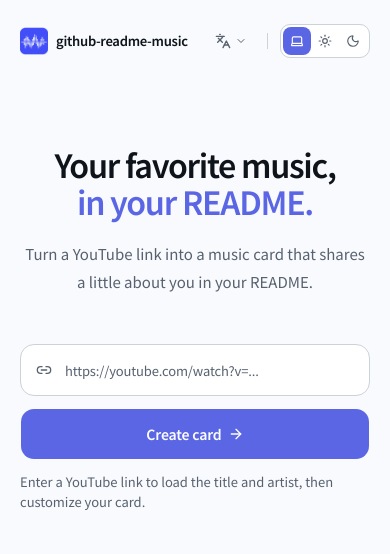
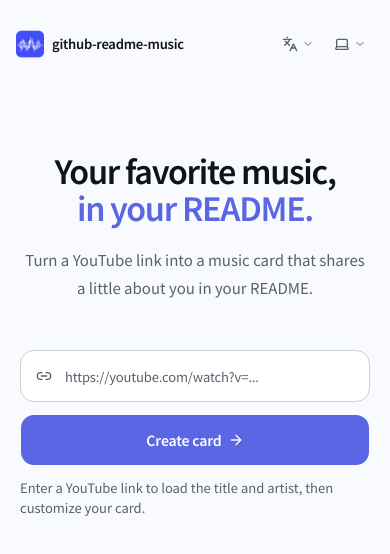
Before and after one commit to 0Jaemin0/github-readme-music, a Next.js app: page /en in a window 390 px wide. Shown: the top 554 px of the page. Built offline with nearby package versions, Linux system fonts and the light colour scheme.

Commit message:
feat: 모바일 카드 제작 화면 반응형 개선

```diff
--- a/src/app/[locale]/(routes)/_ui/HomePage.tsx
+++ b/src/app/[locale]/(routes)/_ui/HomePage.tsx
@@ -10,13 +10,13 @@
 
 export const HomePage = () => {
   const t = useTranslations('Home');
-  const { isLanding, isBusy, resetEditor } = useCardGeneratorContext();
+  const { isBusy, resetEditor } = useCardGeneratorContext();
   const [isLanguageChanging, setIsLanguageChanging] = useState(false);
 
   return (
-    <div className={isLanding ? 'flex h-dvh flex-col overflow-hidden' : 'flex min-h-dvh flex-col'}>
+    <div className="flex min-h-dvh flex-col">
       <header className="shrink-0">
-        <div className="mx-auto flex max-w-5xl items-center justify-between px-5 py-6">
+        <div className="mx-auto flex max-w-5xl items-center justify-between px-4 py-6 sm:px-5">
           <button
             type="button"
             className="flex cursor-pointer items-center gap-2"
@@ -26,17 +26,17 @@
             <Image src={brandMark} alt="" priority className="size-7" />
             <span className="font-mono text-[13px] font-semibold tracking-[-0.02em]">github-readme-music</span>
           </button>
-          <nav className="flex items-center" aria-label={t('navigationLabel')}>
+          <nav className="flex items-center gap-1 sm:gap-0" aria-label={t('navigationLabel')}>
             <LocaleSwitcher disabled={isBusy} onPendingChange={setIsLanguageChanging} />
-            <span aria-hidden="true" className="mx-3 h-4 w-px bg-border" />
+            <span aria-hidden="true" className="mx-3 hidden h-4 w-px bg-border sm:block" />
             <ThemeToggle />
           </nav>
         </div>
       </header>
 
       <main className="flex min-h-0 flex-1 flex-col">
-        <section className="mx-auto w-full max-w-3xl shrink-0 px-5 pb-4 pt-16 text-center sm:pt-24">
-          <h1 className="text-balance text-[2rem] font-semibold leading-[1.16] tracking-[-0.04em] sm:text-[3.25rem]">
+        <section className="mx-auto w-full max-w-3xl shrink-0 px-5 pb-4 pt-16 text-center sm:pt-18">
+          <h1 className="text-balance text-[clamp(1.75rem,8.8vw,2rem)] font-semibold leading-[1.16] tracking-[-0.04em] sm:text-[3.25rem]">
             {t('heading')}
             <br />
             <span className="text-primary">{t('headingAccent')}</span>
--- a/src/features/locale-switcher/ui/LocaleSwitcher.tsx
+++ b/src/features/locale-switcher/ui/LocaleSwitcher.tsx
@@ -36,7 +36,7 @@
         onFocus={prefetchOtherLocale}
         aria-label={t('label')}
         title={isDisabled ? t('busy') : t('label')}
-        className="inline-flex h-8 cursor-pointer items-center justify-center gap-1 rounded-md px-2 text-muted-foreground transition-colors hover:bg-accent hover:text-foreground focus-visible:outline-none focus-visible:ring-2 focus-visible:ring-ring disabled:cursor-wait disabled:opacity-50 data-popup-open:bg-accent data-popup-open:text-foreground"
+        className="inline-flex h-10 cursor-pointer items-center justify-center gap-1 rounded-md px-2 text-muted-foreground transition-colors hover:bg-accent hover:text-foreground focus-visible:outline-none focus-visible:ring-2 focus-visible:ring-ring disabled:cursor-wait disabled:opacity-50 data-popup-open:bg-accent data-popup-open:text-foreground sm:h-8"
       >
         <Languages className="size-4" aria-hidden="true" />
         <ChevronDown className="size-3" aria-hidden="true" />
--- a/src/features/recent-cards/ui/RecentCards.tsx
+++ b/src/features/recent-cards/ui/RecentCards.tsx
@@ -44,7 +44,9 @@
         {t('title')}
       </h2>
       <p className="mt-1 text-xs leading-5 text-muted-foreground">{t('description')}</p>
-      <div className={cn('mt-2 grid grid-cols-3 gap-2.5 sm:gap-3', fillRemainingSpace && 'min-h-0 flex-1')}>
+      <div
+        className={cn('mt-2 grid grid-cols-1 gap-2.5 sm:grid-cols-3 sm:gap-3', fillRemainingSpace && 'sm:h-[120px]')}
+      >
         {cardIds.map((cardId) => {
           const hasFailed = failedCardIds.has(cardId);
           const hasLoaded = loadedCardIds.has(cardId);
@@ -57,7 +59,7 @@
               className={cn(
                 'relative flex items-center justify-center overflow-hidden rounded-xl border border-border bg-card/40 p-2 transition-colors duration-200 focus-visible:border-primary focus-visible:ring-2 focus-visible:ring-primary/30 focus-visible:outline-none sm:p-2.5',
                 hasLoaded ? 'cursor-zoom-in hover:border-primary/60 hover:bg-muted/70' : 'cursor-wait',
-                fillRemainingSpace ? 'h-full' : 'h-[104px] sm:h-[112px]',
+                fillRemainingSpace ? 'h-[160px] sm:h-full' : 'h-[160px] sm:h-[112px]',
               )}
               onMouseEnter={() => {
                 if (hasLoaded) setHoveredCardId(cardId);
--- a/src/features/theme-toggle/ui/ThemeToggle.tsx
+++ b/src/features/theme-toggle/ui/ThemeToggle.tsx
@@ -1,7 +1,8 @@
 'use client';
 
 import { useSyncExternalStore } from 'react';
-import { Laptop, Moon, Sun } from 'lucide-react';
+import { Menu } from '@base-ui/react/menu';
+import { Check, ChevronDown, Laptop, Moon, Sun } from 'lucide-react';
 import { useTranslations } from 'next-intl';
 import { cn } from '@/shared/lib/utils';
 
@@ -49,7 +50,8 @@
 
 export const ThemeToggle = () => {
   const t = useTranslations('ThemeToggle');
-  const theme = useSyncExternalStore(subscribe, getTheme, () => 'system');
+  const theme = useSyncExternalStore<Theme>(subscribe, getTheme, () => 'system');
+  const CurrentIcon = options.find(({ value }) => value === theme)?.icon ?? Laptop;
 
   const selectTheme = (next: Theme) => {
     window.localStorage.setItem(STORAGE_KEY, next);
@@ -58,8 +60,50 @@
   };
 
   return (
+    <>
+      <Menu.Root modal={false}>
+        <Menu.Trigger
+          aria-label={`${t('label')}: ${t(theme)}`}
+          title={`${t('label')}: ${t(theme)}`}
+          className="inline-flex h-10 cursor-pointer items-center justify-center gap-1 rounded-md px-2 text-muted-foreground transition-colors hover:bg-accent hover:text-foreground focus-visible:outline-none focus-visible:ring-2 focus-visible:ring-ring data-popup-open:bg-accent data-popup-open:text-foreground sm:hidden"
+        >
+          <CurrentIcon className="size-4" aria-hidden="true" />
+          <ChevronDown className="size-3" aria-hidden="true" />
+        </Menu.Trigger>
+        <Menu.Portal>
+          <Menu.Positioner side="bottom" align="end" sideOffset={8} className="z-50">
+            <Menu.Popup className="min-w-32 rounded-xl border border-border bg-popover p-1.5 text-popover-foreground shadow-md outline-none">
+              <Menu.RadioGroup
+                value={theme}
+                onValueChange={(value) => {
+                  if (value === 'system' || value === 'light' || value === 'dark') selectTheme(value);
+                }}
+                aria-label={t('label')}
+              >
+                {options.map(({ value, labelKey, icon: Icon }) => (
+                  <Menu.RadioItem
+                    key={value}
+                    value={value}
+                    label={t(labelKey)}
+                    closeOnClick
+                    className="flex cursor-pointer items-center justify-between gap-5 rounded-md px-3 py-2 text-[13px] outline-none data-checked:font-semibold data-checked:text-primary data-highlighted:bg-accent data-highlighted:text-accent-foreground"
+                  >
+                    <span className="flex items-center gap-2">
+                      <Icon className="size-3.5" aria-hidden="true" />
+                      {t(labelKey)}
+                    </span>
+                    <Menu.RadioItemIndicator>
+                      <Check className="size-3.5" aria-hidden="true" />
+                    </Menu.RadioItemIndicator>
+                  </Menu.RadioItem>
+                ))}
+              </Menu.RadioGroup>
+            </Menu.Popup>
+          </Menu.Positioner>
+        </Menu.Portal>
+      </Menu.Root>
       <div
-      className="inline-flex items-center rounded-lg border border-border bg-card p-0.5 shadow-none"
+        className="hidden items-center rounded-lg border border-border bg-card p-0.5 shadow-none sm:inline-flex"
         role="group"
         aria-label={t('label')}
       >
@@ -88,5 +132,6 @@
           );
         })}
       </div>
+    </>
   );
 };
```
Lines whose indentation alone changed are shown as unchanged.
